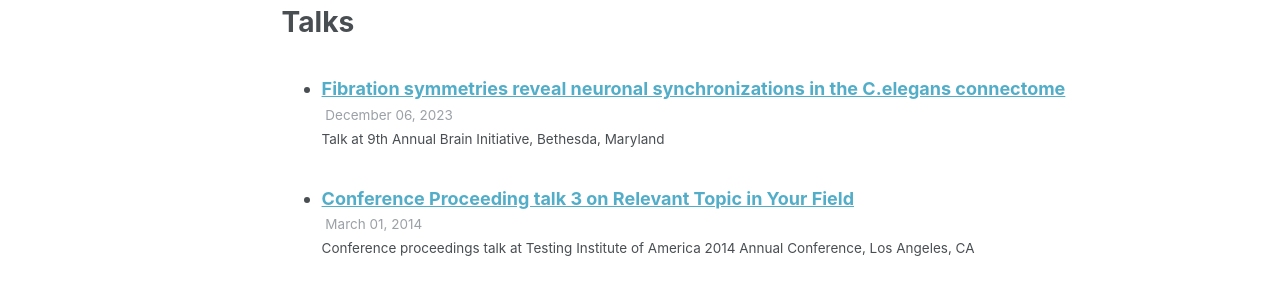
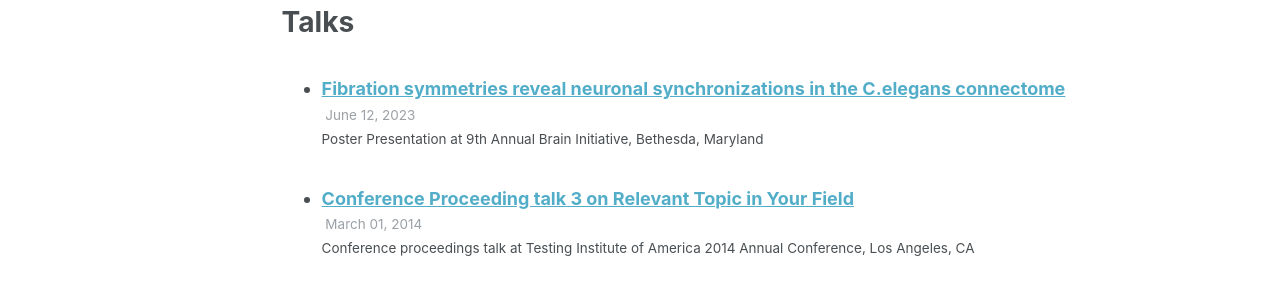
Before and after one commit to kryogenica/CV, a Jekyll site: the page built from _pages/cv.md, in a window 1280 px wide and 900 px high, scrolled down 1333 px. Shown: the part 153-452 px from the top of the window. Built offline with Jekyll 4.4.1, drawn with Linux system fonts in a browser that asks for light colours.

Commit message:
Update 2012-03-01-talk-1.md

```diff
--- a/_talks/2012-03-01-talk-1.md
+++ b/_talks/2012-03-01-talk-1.md
@@ -1,10 +1,10 @@
 ---
 title: "Fibration symmetries reveal neuronal synchronizations in the C.elegans connectome"
 collection: talks
-type: "Talk"
+type: "Poster Presentation"
 permalink: /talks/2012-03-01-talk-1
 venue: "9th Annual Brain Initiative"
-date: 06-12-2023
+date: 12-06-2023
 location: "Bethesda, Maryland"
 ---
 
```
